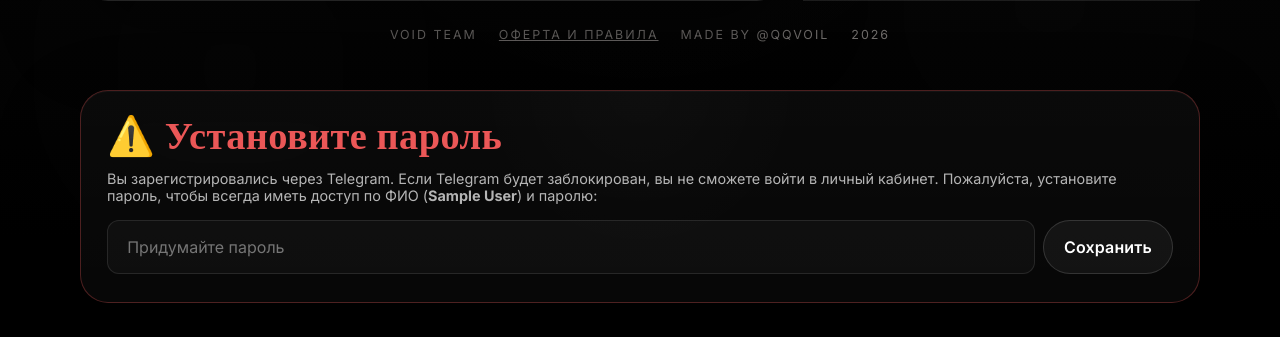
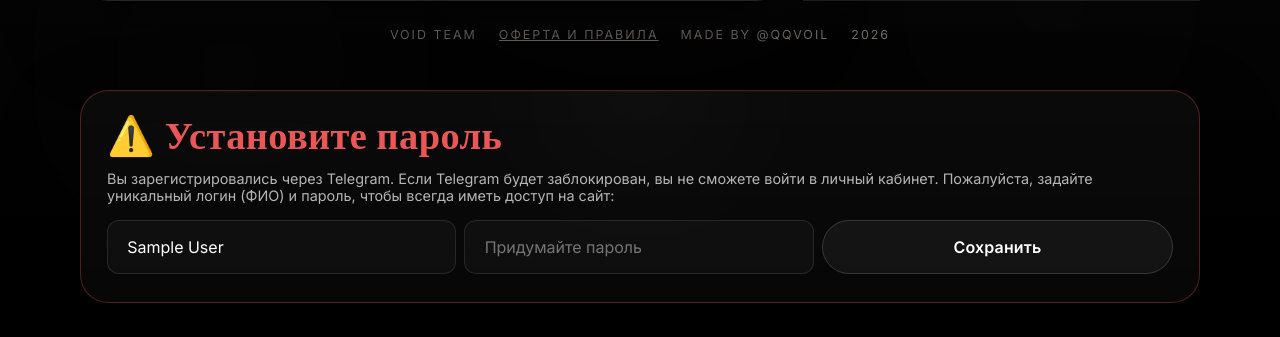
Before and after one commit to qqvoil/void, a Flask app: page /dashboard in a window 1280 px wide. Shown: the part 879-1216 px from the top of the page. Run offline with Flask 3, Linux system fonts and the light colour scheme; the visitor is signed in with stand-in values (Sample User, id 1); data comes from the database, SQL or seed files in the repository; some libraries are stand-ins or nearby versions.

Commit message:
Allow setting custom unique login during password setup

```diff
--- a/app.py
+++ b/app.py
@@ -524,13 +524,26 @@ def dashboard():
 @app.route("/set-password", methods=["POST"])
 @login_required
 def set_password():
+    new_login = request.form.get("login", "").strip()
     password = request.form.get("password", "")
+
     if len(password) < 6:
         flash("Пароль должен быть не короче 6 символов.", "error")
-    else:
-        password_hash = generate_password_hash(password)
-        execute("UPDATE users SET password_hash = ? WHERE id = ?", (password_hash, g.user["id"]))
-        flash("Пароль успешно установлен! Теперь вы можете входить по ФИО и паролю.", "success")
+        return redirect(url_for("dashboard"))
+
+    if not new_login or len(new_login) < 3:
+        flash("Логин (ФИО) должен быть не короче 3 символов.", "error")
+        return redirect(url_for("dashboard"))
+
+    # Check if login is unique (excluding current user)
+    existing = query_one("SELECT id FROM users WHERE lower(full_name) = lower(?) AND id != ?", (new_login, g.user["id"]))
+    if existing:
+        flash("Этот логин (ФИО) уже занят другим пользователем. Пожалуйста, придумайте другой (например, добавьте фамилию или цифры).", "error")
+        return redirect(url_for("dashboard"))
+
+    password_hash = generate_password_hash(password)
+    execute("UPDATE users SET password_hash = ?, full_name = ? WHERE id = ?", (password_hash, new_login, g.user["id"]))
+    flash(f"Отлично! Теперь вы можете входить на сайт по логину «{new_login}» и вашему паролю.", "success")
     return redirect(url_for("dashboard"))
 
 
--- a/templates/dashboard.html
+++ b/templates/dashboard.html
@@ -267,11 +267,12 @@
       <div class="dash-card__body">
         <p style="font-size: 0.9rem; color: rgba(255,255,255,0.7); margin-bottom: 1rem;">
           Вы зарегистрировались через Telegram. Если Telegram будет заблокирован, вы не сможете войти в личный кабинет.
-          Пожалуйста, установите пароль, чтобы всегда иметь доступ по ФИО (<strong>{{ user.full_name }}</strong>) и паролю:
+          Пожалуйста, задайте уникальный логин (ФИО) и пароль, чтобы всегда иметь доступ на сайт:
         </p>
         <form action="{{ url_for('set_password') }}" method="POST" style="display: flex; gap: 0.5rem; flex-wrap: wrap;">
+          <input type="text" name="login" value="{{ user.full_name }}" placeholder="Придумайте логин (ФИО)" required style="flex: 1; min-width: 200px; padding: 0.8rem 1.2rem; border-radius: 12px; background: rgba(255, 255, 255, 0.03); border: 1px solid rgba(255, 255, 255, 0.1); color: #fff; font-size: 1rem;">
           <input type="password" name="password" placeholder="Придумайте пароль" required style="flex: 1; min-width: 200px; padding: 0.8rem 1.2rem; border-radius: 12px; background: rgba(255, 255, 255, 0.03); border: 1px solid rgba(255, 255, 255, 0.1); color: #fff; font-size: 1rem;">
-          <button type="submit" class="dash-btn" style="background: rgba(255, 255, 255, 0.05); color: #fff;">Сохранить</button>
+          <button type="submit" class="dash-btn" style="background: rgba(255, 255, 255, 0.05); color: #fff; flex: 1; min-width: 150px;">Сохранить</button>
         </form>
       </div>
     </div>
```
